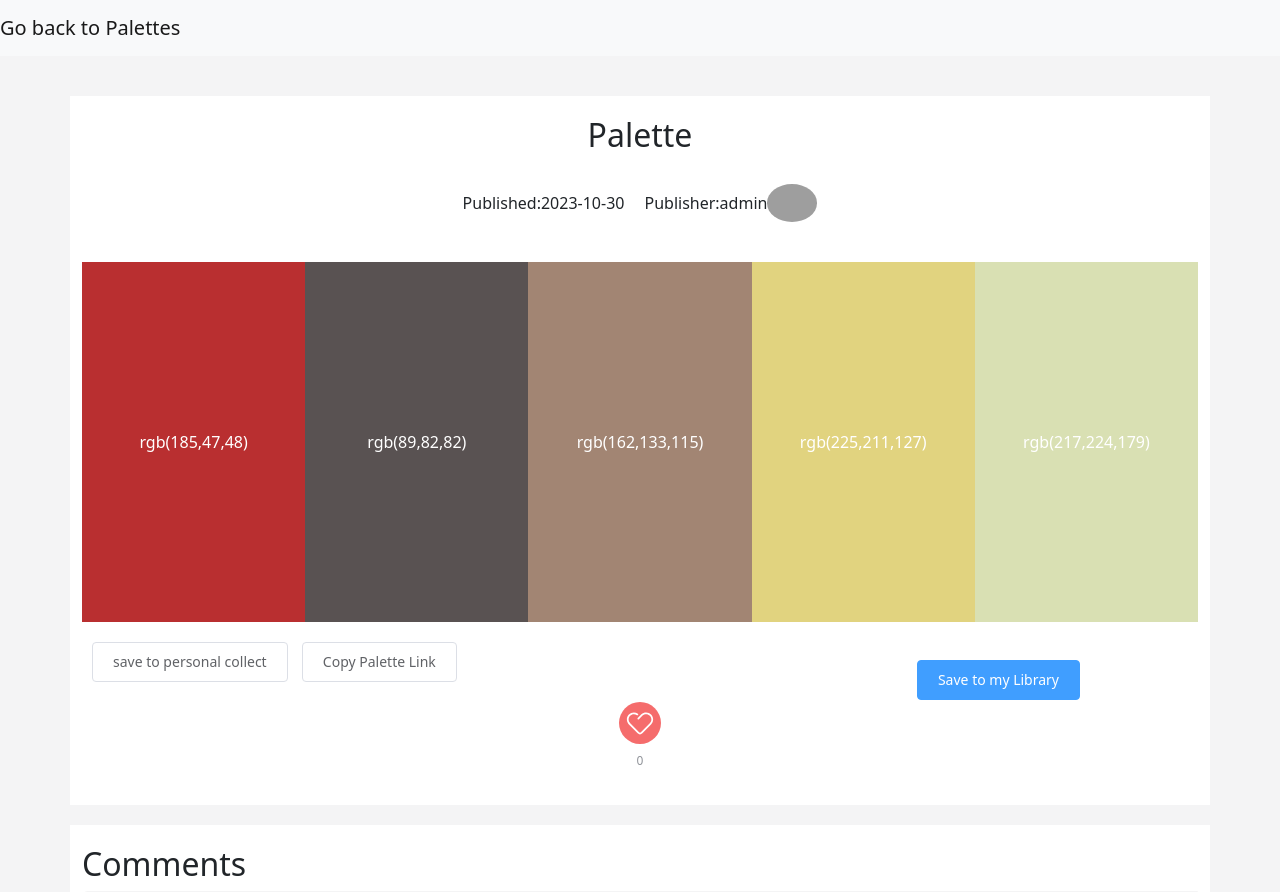
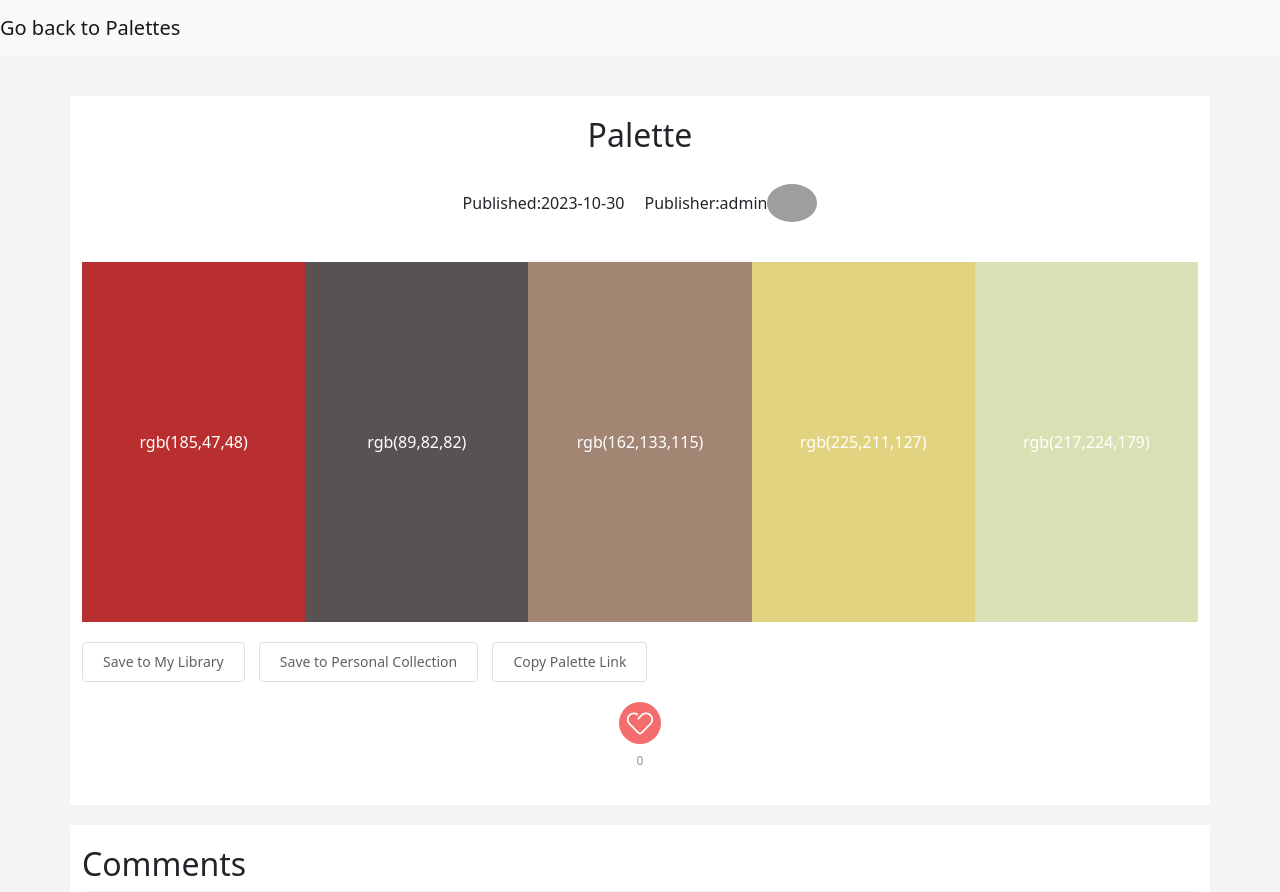
Before and after one commit to xiaomanlin6/ColouBackend, a Django app: page /film/1/ in a window 1280 px wide. Shown: the top 892 px of the page. Run offline with Django 4.2, Linux system fonts and the light colour scheme; data comes from the database, SQL or seed files in the repository; parts of the project's set-up code (start-up, migrations or seed data) failed here and were passed over; some libraries are stand-ins or nearby versions; grey boxes are pictures that could not be loaded.

Commit message:
fix film button

```diff
--- a/film/templates/film.html
+++ b/film/templates/film.html
@@ -39,8 +39,8 @@
                 </div>
             </div>
 
-            <el-button class="fix-btn" type="primary" @click="saveColor">Save to my Library</el-button>
-            <el-button @click="collect('{{ color_obj.nid }}')">save to personal collect</el-button>
+            <el-button @click="saveColor">Save to My Library</el-button>
+            <el-button @click="collect('{{ color_obj.nid }}')">Save to Personal Collection</el-button>
             <el-button @click="sharing">Copy Palette Link</el-button>
             <div class="article_agree">
                 <div class="agree" @click="film_digg($event, '{{ color_obj.nid }}')">
```
